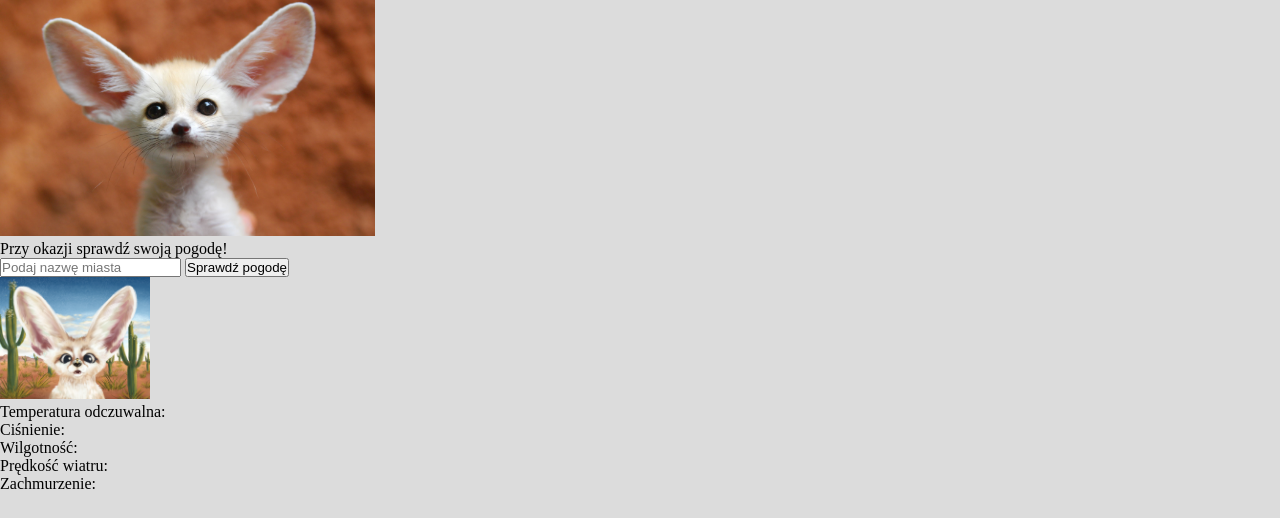
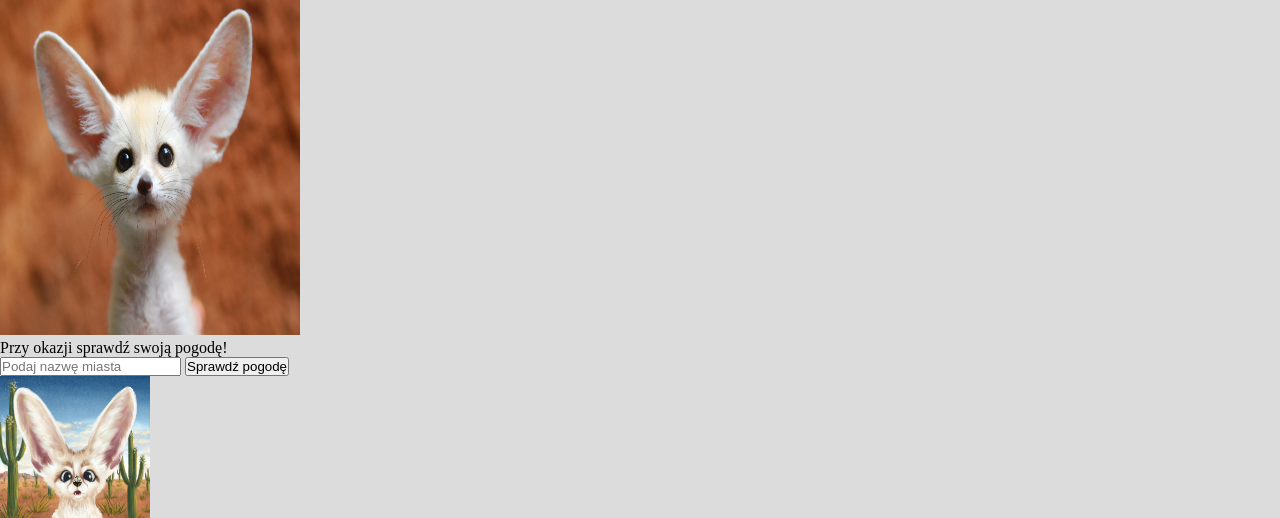
Before and after one commit to gitnutrak/PWA, a plain HTML site: page index.html in a window 1280 px wide. Shown: the part 52-570 px from the top of the page. Drawn offline with nearby package versions, Linux system fonts and the light colour scheme.

Commit message:
obrazeek

```diff
--- a/style.css
+++ b/style.css
@@ -17,13 +17,13 @@ body {
     margin: auto;
 }
 .header-img {
-    width: 375px;
-    height: auto;
+    width: 300px;
+    height: 350px;
 }
 
 .weather-img {
     width: 150px;
-    height: auto;
+    height: 150px;
 }
 
 .container .row .header {
```
